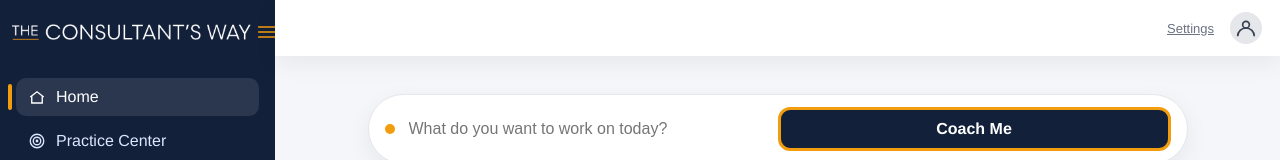
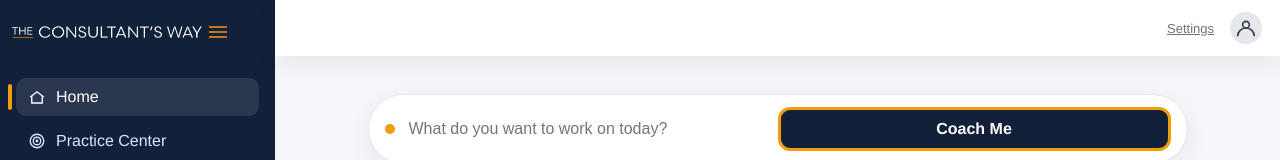
Before and after one commit to jackiemcmann1/PS_Enablement_Platform, a website: page index.html in a window 1280 px wide. Shown: the top 160 px of the page. Drawn offline with nearby package versions, Linux system fonts and the light colour scheme.

Commit message:
fix: limit brand logo width

```diff
--- a/index.html
+++ b/index.html
@@ -115,7 +115,7 @@
         color: #fff;
       }
       .brand-logo {
-        max-width: 100%;
+        max-width: 190px;
         max-height: 36px;
         height: auto;
       }
```
